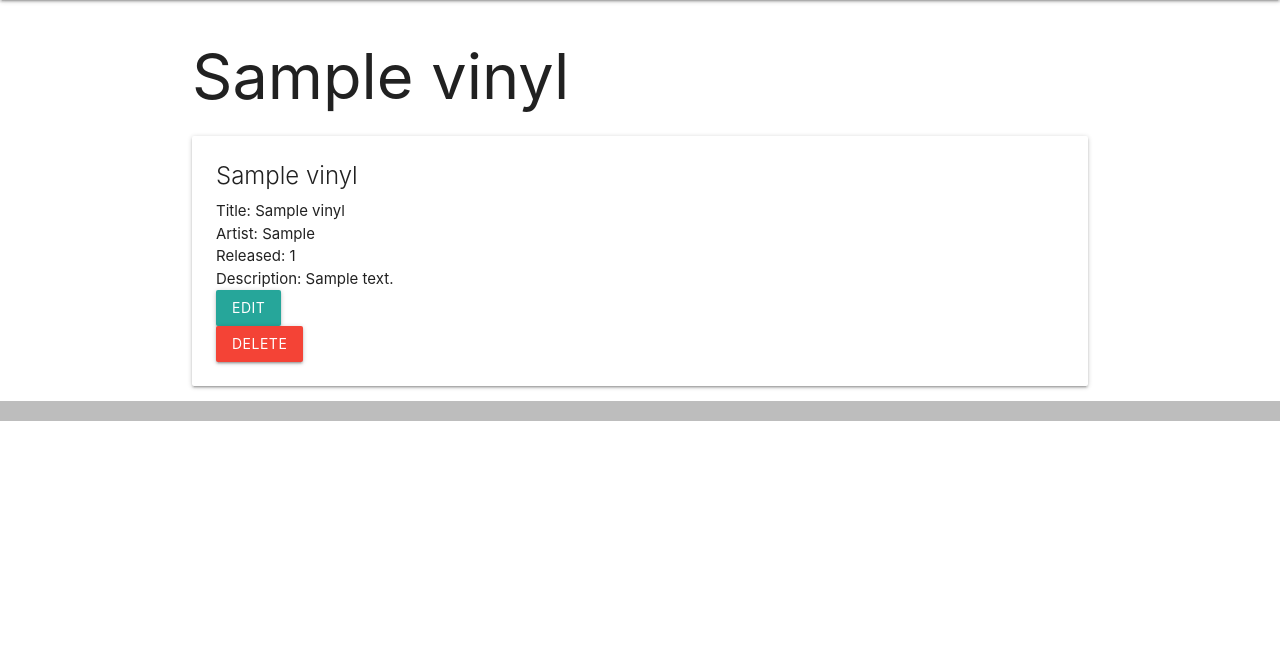
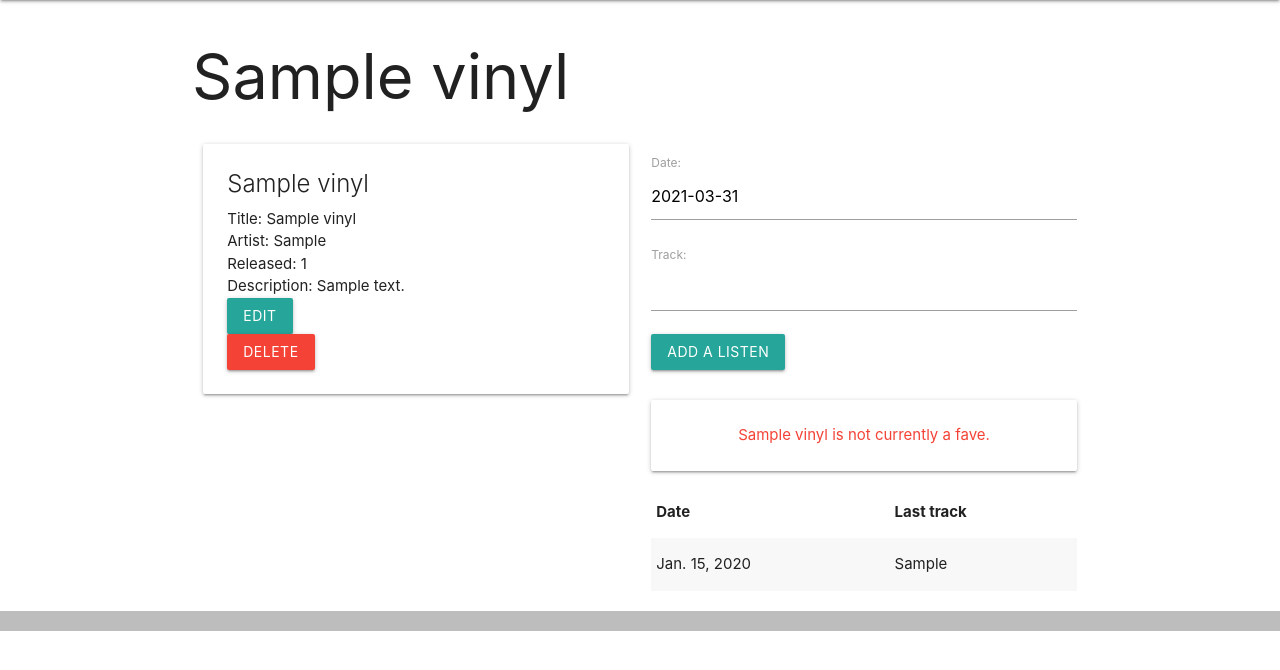
Before and after one commit to logan858/vinyl-collector, a Django app: page /1/ in a window 1280 px wide. Shown: the part 64-734 px from the top of the page. Run offline with Django 3.2, Linux system fonts and the light colour scheme; tables that the repository leaves empty hold one stand-in row (values such as "Sample post").

Commit message:
part 4 complete

```diff
--- a/main_app/admin.py
+++ b/main_app/admin.py
@@ -2,5 +2,6 @@ from django.contrib import admin
 
 # Register your models here.
 
-from .models import Vinyl
+from .models import Vinyl, Listen
 admin.site.register(Vinyl)
+admin.site.register(Listen)
--- /dev/null
+++ b/main_app/forms.py
@@ -0,0 +1,7 @@
+from django.forms import ModelForm
+from .models import Listen
+
+class ListenForm(ModelForm):
+    class Meta:
+        model = Listen
+        fields = ['date', 'track']
--- a/main_app/models.py
+++ b/main_app/models.py
@@ -9,3 +9,14 @@ class Vinyl(models.Model):
     release = models.IntegerField()
     def __str__(self):
         return self.title
+    def listen_count(self):
+        return len(self.listen_set.all())
+
+class Listen(models.Model):
+  date = models.DateField()
+  track = models.CharField(max_length=10)
+  vinyl = models.ForeignKey(Vinyl, on_delete=models.CASCADE)
+  def __str__(self):
+      return f"{self.track} on {self.date}"
+  class Meta:
+      ordering= ['-date']
--- a/main_app/templates/base.html
+++ b/main_app/templates/base.html
@@ -8,6 +8,7 @@
     <title>Vinyl Collector</title>
     <link rel="stylesheet" href="https://cdnjs.cloudflare.com/ajax/libs/materialize/1.0.0/css/materialize.min.css">
     <link rel="stylesheet" type="text/css" href="{% static 'css/style.css' %}">
+    <script src="https://cdnjs.cloudflare.com/ajax/libs/materialize/1.0.0/js/materialize.min.js"></script>
 </head>
 <body>
   <header class="navbar-fixed">
--- a/main_app/templates/vinyls/details.html
+++ b/main_app/templates/vinyls/details.html
@@ -3,6 +3,8 @@
 
 <h1>{{vinyl.title}}</h1>
 
+<div class="row">
+  <div class="col s6">
     <div class="card">
       <div class="card-content">
         <span class="card-title">{{ vinyl.title }}</span>
@@ -14,4 +16,41 @@
         <p><a href="/{{ vinyl.id }}/delete" class='waves-effect waves-light btn red'>Delete</a></p>
       </div>
     </div>
+  </div>
+  <div class="col s6">
+    <form method="POST" action="{% url 'add_listen' vinyl.id %}">
+      {% csrf_token %}
+      {{ listen_form.as_p }}
+      <input type="submit" class="btn" value="Add a listen">
+    </form>
+    <br>
+    {% if vinyl.listen_count >= 10 %}
+      <div class="card-panel teal-text center-align">{{vinyl.title}} is a fave.</div>
+    {% else %}
+      <div class="card-panel red-text center-align">{{vinyl.title}} is not currently a fave.</div>
+    {% endif %}
+    <table class="striped">
+      <thead>
+        <tr><th>Date</th><th>Last track</th></tr>
+      </thead>
+      <tbody>
+        {% for vin in vinyl.listen_set.all %}
+          <tr>
+            <td>{{vin.date}}</td>
+            <td>{{vin.track}}</td>
+          </tr>
+        {% endfor %}
+      </tbody>
+    </table>
+  </div>
+</div>
+<script>
+  var dateEl = document.getElementById('id_date');
+  M.Datepicker.init(dateEl, {
+    format: 'yyyy-mm-dd',
+    defaultDate: new Date(),
+    setDefaultDate: true,
+    autoClose: true
+  });
+</script>
 {% endblock %}
--- a/main_app/urls.py
+++ b/main_app/urls.py
@@ -10,5 +10,6 @@ urlpatterns = [
     path('<int:vinyl_id>/edit/', views.vinyl_edit, name="edit"),
     path('<int:vinyl_id>/edit/submit/', views.vinyl_submit, name="submit"),
     path('create/', views.create, name="create"),
-    path('create/submit/', views.create_submit, name="create_submit")
+    path('create/submit/', views.create_submit, name="create_submit"),
+    path('<int:vinyl_id>/add_listen/', views.add_listen, name="add_listen"),
 ]
--- a/main_app/views.py
+++ b/main_app/views.py
@@ -2,6 +2,7 @@ from django.shortcuts import render, redirect
 from django.http import HttpResponse
 from .models import Vinyl
 from django.views.generic import ListView
+from .forms import ListenForm
 # Create your views here.
 
 class VinylList(ListView):
@@ -16,8 +17,10 @@ def about(request):
 
 def vinyl_details(request, vinyl_id):
   found_vinyl = Vinyl.objects.get(id=vinyl_id)
+  listen_form = ListenForm()
   return render(request, 'vinyls/details.html', {
-    'vinyl': found_vinyl
+    'vinyl': found_vinyl,
+    'listen_form': listen_form,
   })
 
 def vinyl_delete(request, vinyl_id):
@@ -53,3 +56,11 @@ def create_submit(request):
     description=request.POST["description"],
   )
   return redirect('/')
+
+def add_listen(request, vinyl_id):
+  form = ListenForm(request.POST)
+  if form.is_valid():
+    new_listen = form.save(commit=False)
+    new_listen.vinyl_id = vinyl_id
+    new_listen.save()
+  return redirect(f"/{vinyl_id}", vinyl_id=vinyl_id)
```
Also changed, not shown: main_app/migrations/0002_listens.py (added), main_app/migrations/0003_auto_20210331_1317.py (added). Lines whose indentation alone changed are shown as unchanged.
